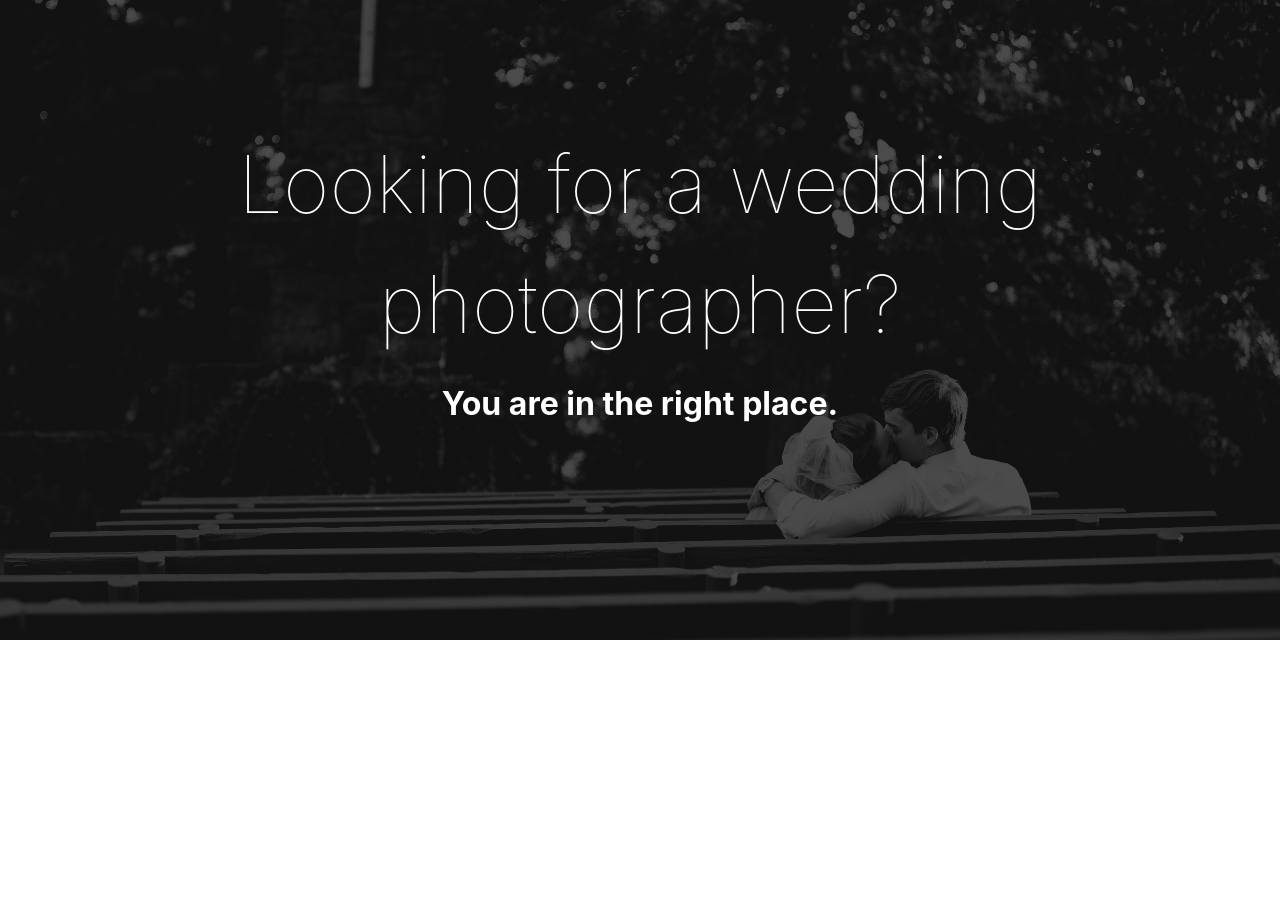
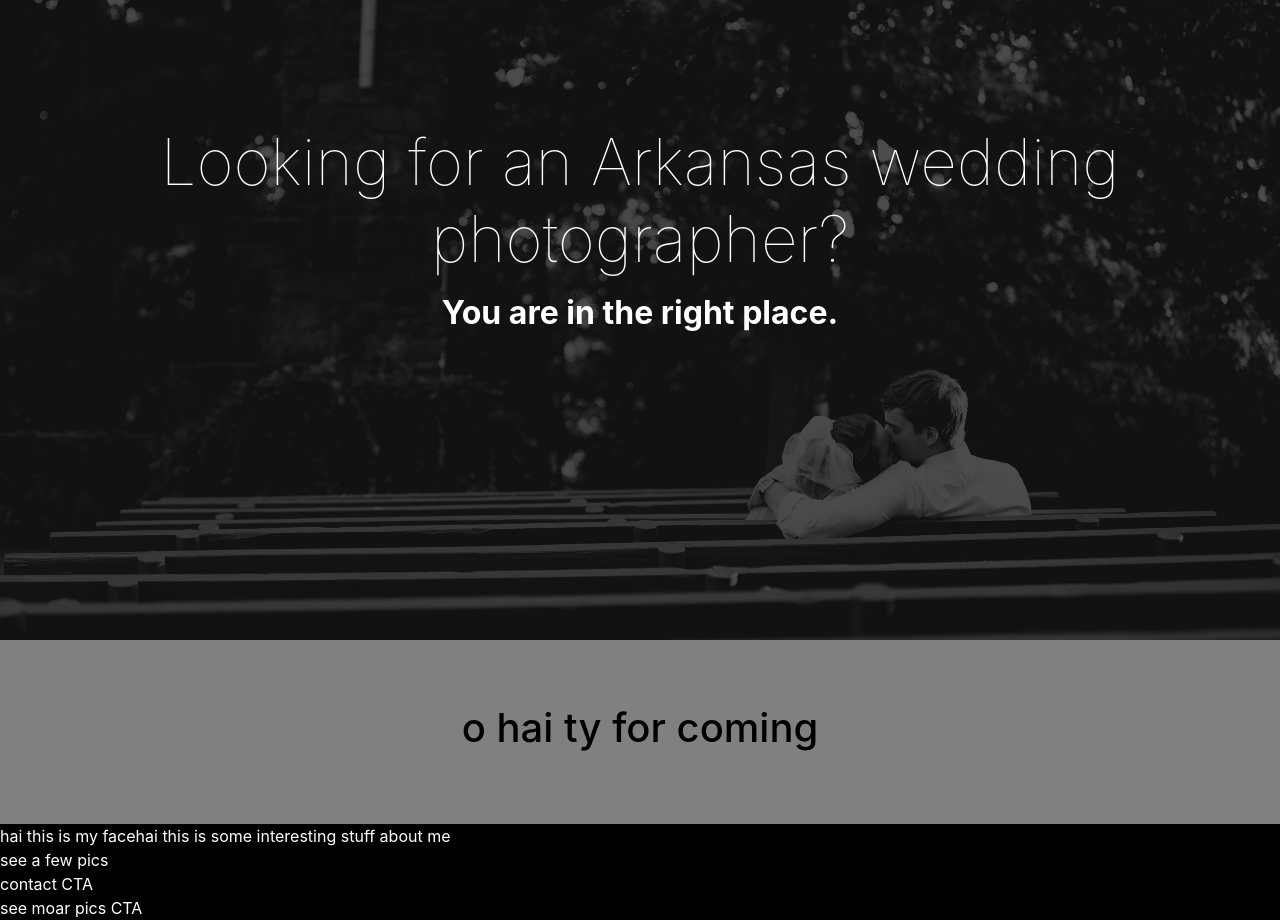
Before and after one commit to davidskinner/photography-site, an Angular app in the folder photographysite/: page / in a window 1280 px wide. Shown: the part 160-1080 px from the top of the page. Before the commit the page ends 800 px from the top, so only its background shows below. Built offline with nearby package versions, Linux system fonts and the light colour scheme.

Commit message:
differing backgrounds working

```diff
--- a/photographysite/src/app/app.component.html
+++ b/photographysite/src/app/app.component.html
@@ -1,2 +1,2 @@
-<app-main-navigation></app-main-navigation>
 <router-outlet></router-outlet>
+<!-- footer? -->
--- a/photographysite/src/app/home/home.component.html
+++ b/photographysite/src/app/home/home.component.html
@@ -1,13 +1,28 @@
-<div class="header-margin draw-box">
-    <div class="home-question draw-box">
-        Looking for a wedding photographer?
+<div class="bkhome">
+    <app-main-navigation></app-main-navigation>
+    <div class="header-margin draw-box">
+        <div class="draw-box">
+            <h1 class="home-question">Looking for an Arkansas wedding photographer?</h1>
+        </div>
+        <div class="draw-box">
+            <h2 class="statement">You are in the right place.</h2>
+        </div>
     </div>
-    <div class="statement draw-box">
-        You are in the right place.
+</div>
+<div style="background-color:gray; color: black; text-align:center;padding:5% 0 5% 0;">
+    <h1>o hai ty for coming</h1>
+</div>
+<div class="d-flex" style="background-color:black;">
+    <div>
+        hai this is my face
     </div>
-    <!-- <div class="text-center draw-box">
-        <button type="button" class="contact-button">
-            Make
-        </button>
-    </div> -->
+    <div style="background-color:black">
+        hai this is some interesting stuff about me
+    </div>
 </div>
+<div style="background-color:black;">
+    <div>
+        see a few pics</div>
+        <div>contact CTA</div>
+        <div>see moar pics CTA</div>
+</div>
--- a/photographysite/src/app/home/home.component.scss
+++ b/photographysite/src/app/home/home.component.scss
@@ -2,7 +2,7 @@
 
 .home-question{
     text-align:center;
-    font-size:5em;
+    font-size:4em;
     font-weight: lighter;
 }
 
@@ -33,7 +33,7 @@
 
 @media only screen and (max-width: 600px) {
     .home-question{
-        font-size:4em;
+        font-size:3em;
     }
 }
 
--- a/photographysite/src/app/main-navigation/main-navigation.component.html
+++ b/photographysite/src/app/main-navigation/main-navigation.component.html
@@ -1,11 +1,11 @@
-<div class="text-white d-flex draw-box">
+<div class="d-flex draw-box">
     <div class="links">
         DSPHOTO
     </div>
-    <div [routerLink]="'home'" title="Home" class="draw-box links">
+    <div [routerLink]="'/home'" title="Home" class="draw-box links">
         Home
     </div>
-    <div [routerLink]="'portfolio'" class="draw-box links">
+    <div [routerLink]="'/portfolio'" class="draw-box links">
         Portfolio
     </div>
     <!-- <div class="draw-box links">
--- a/photographysite/src/app/portfolio/portfolio.component.html
+++ b/photographysite/src/app/portfolio/portfolio.component.html
@@ -1,4 +1,5 @@
 
+<app-main-navigation></app-main-navigation>
 <div class="image portfolio-margin draw-box wrapping">
     <div class="draw-box">
             <ng-container *ngFor="let x of port[0].portrait; index as i">
@@ -16,21 +17,3 @@
         </ng-container>
     </div>
 </div>
-
-<!-- <div class="image portfolio-margin draw-box wrapping">
-    <div class="draw-box">
-        <img class="pimgs draw-box" src="assets/portthicc.jpg">
-        <img class="pimgs draw-box" src="assets/portthicc.jpg">
-        <img class="pimgs draw-box" src="assets/portthicc.jpg">
-        <img class="pimgs draw-box" src="assets/portthicc.jpg">
-    </div>
-
-    <div class="limg-spacing draw-box">
-        <img class="limgs draw-box" src="assets/landthicc.jpg">
-        <img class="limgs draw-box" src="assets/landthicc.jpg">
-    </div>
-    <div class="limg-spacing draw-box">
-        <img class="limgs draw-box" src="assets/landthicc.jpg">
-        <img class="limgs draw-box" src="assets/landthicc.jpg">
-    </div>
-</div> -->
--- a/photographysite/src/index.html
+++ b/photographysite/src/index.html
@@ -7,7 +7,7 @@
   <meta name="viewport" content="width=device-width, initial-scale=1">
   <link rel="icon" type="image/x-icon" href="favicon.ico">
 </head>
-<body class="bkhome">
-  <app-root></app-root>
+<body>
+      <app-root></app-root>
 </body>
 </html>
--- a/photographysite/src/styles.scss
+++ b/photographysite/src/styles.scss
@@ -9,8 +9,8 @@ body {
 
 // .draw-box {border-color: aliceblue; border-style: solid; border-width: 1px;}
 
-.text-white {
-    color: white;
+.white {
+    color: #eeeeee;
 }
 
 .d-size {
@@ -23,6 +23,7 @@ body {
     background-repeat: no-repeat;
     background-attachment: fixed;
     background-size: cover;
+    height: 100vh;
 }
 
 .p-background{
```
